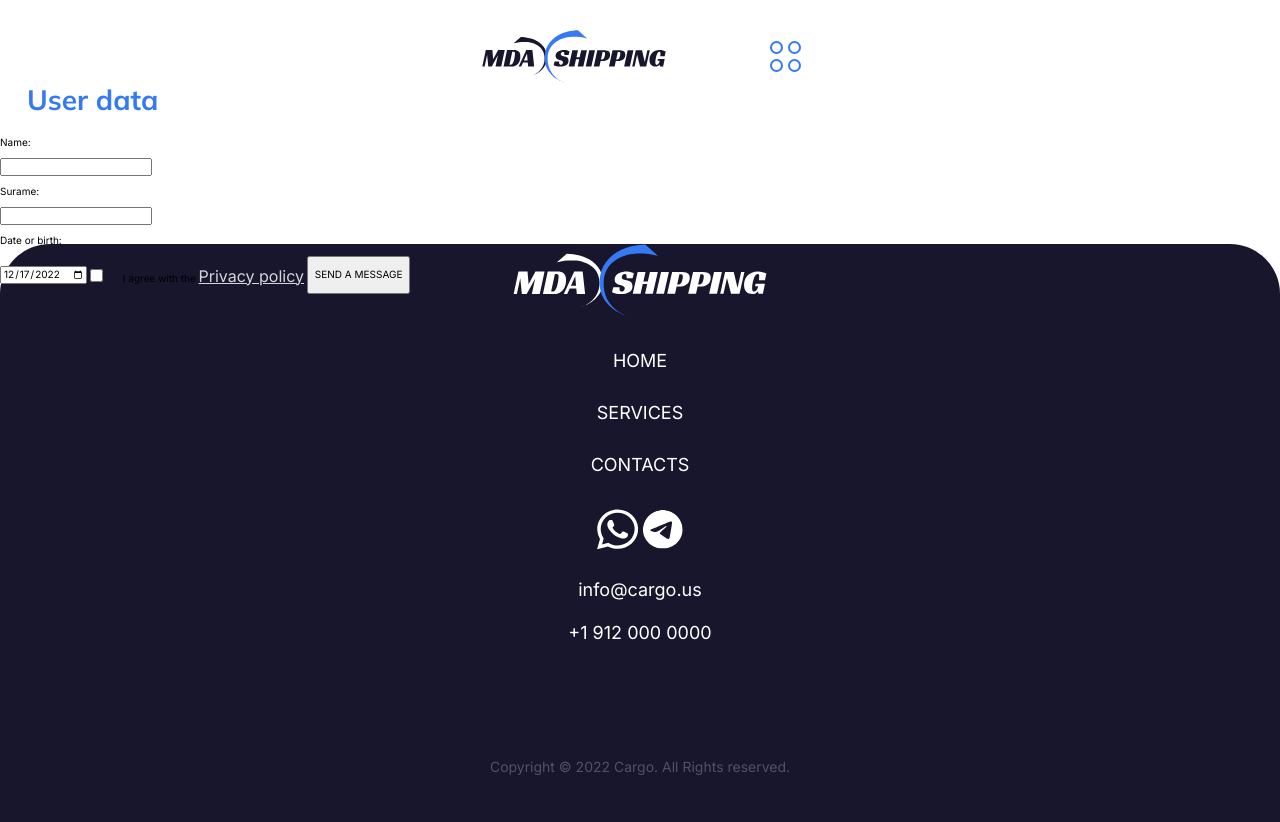
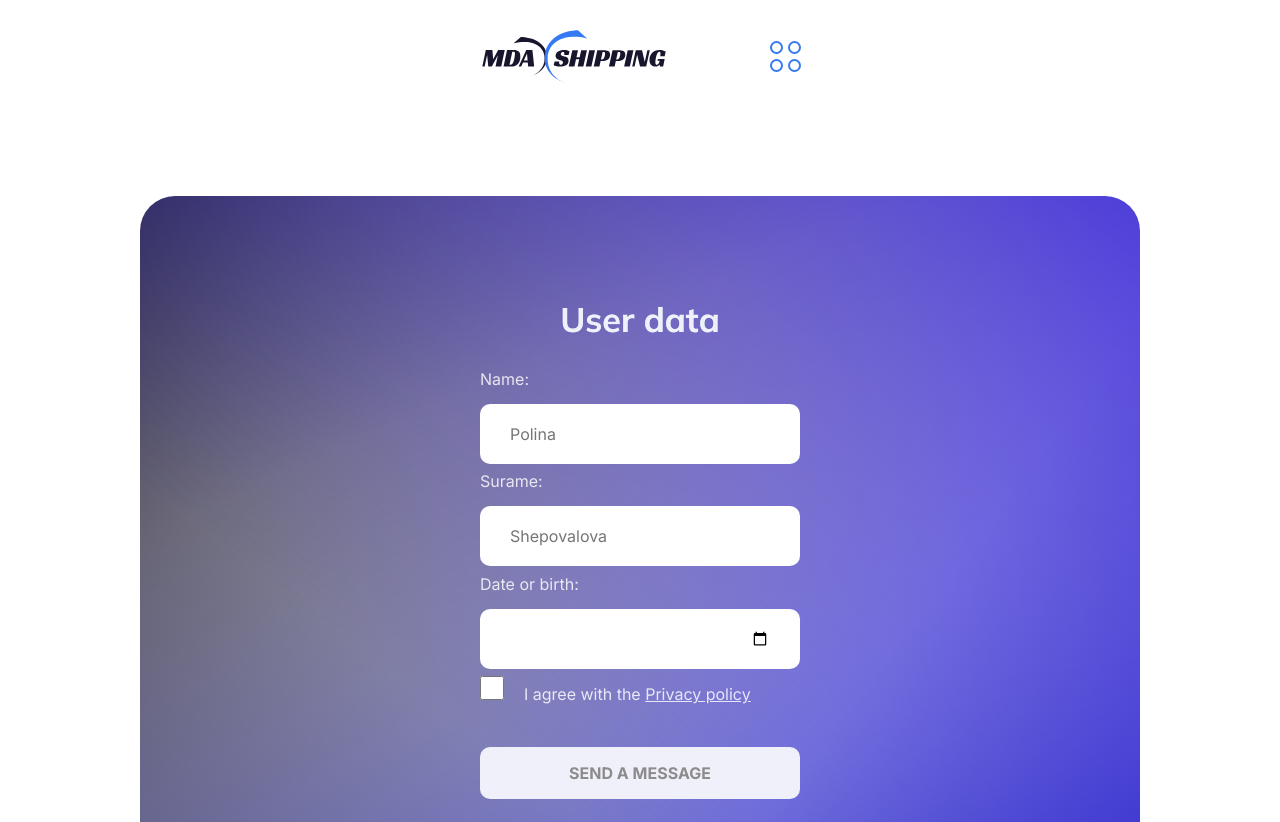
Before and after one commit to shepovnik/web-211-326, a plain HTML site: page form.html in a window 1280 px wide. Shown: the top 822 px of the page. Drawn offline with Linux system fonts and the light colour scheme.

Commit message:
new file:   picture/Group 171.jpg 	new file:   picture/Group 46.jpg     new file: form.html

```diff
--- a/css/style.css
+++ b/css/style.css
@@ -167,6 +167,11 @@ header .nav1{
         display: flex;
         margin-left: 4.9rem;
     }
+    .conto1{
+        display: flex;
+        flex-direction: column;
+        align-items: center;
+    }
     .sec_f{
         height: 36.5rem;
         display: flex;
@@ -212,6 +217,9 @@ header .nav1{
         margin-top: 8.6rem;
         margin-left: 13.1rem;
         margin-bottom: 4.1rem;
+    }
+    .formp1 {
+        padding-left: 0;
     }
 }
 
@@ -268,7 +276,10 @@ h2
     font-family: 'Mulish', sans-serif;
     font-size: 2.8rem;
     font-weight: 700;
-    color: var(--primary-color2);
+    color: transparent;
+	-webkit-background-clip: text;
+	background-clip: text;
+	background-image: linear-gradient(90deg, rgb(10, 32, 158), rgb(198, 233, 240), rgb(26, 162, 167));
     line-height: 2.8rem;
     margin-left: 2.7rem;
     margin-top: 0;
@@ -337,19 +348,21 @@ h2
 .fon_2
 {
     background-color: var(--primary-color2);
-    border-radius: 3.5rem 3.5rem 0rem 0rem;
-    /* height: 95rem; */
+    border-radius: 3.5rem ;
     margin-top:11rem;
     max-width: 198rem;
     display: flex;
     flex-direction: column;
     padding-top: 10.2rem;
 }
+
+
 .wrapper{
     display: flex;
     justify-content: center;
     flex-direction: column;
 }
+
 .h_fon2
 {
     font-family: 'Mulish', sans-serif;
@@ -359,6 +372,17 @@ h2
     line-height: 4.3rem;
     display: flex;
     justify-content: left;
+}
+.h_fon21
+{
+    font-family: 'Mulish', sans-serif;
+    color:  var(--primary-color5);
+    font-weight: 700;
+    font-size: 3.4rem;
+    line-height: 4.3rem;
+    display: flex;
+    justify-content: center;
+    margin-left: 0;
 }
 
 .formp
@@ -373,6 +397,15 @@ h2
     margin-bottom: 3.5rem;
     margin-right: 4.4rem;
 }
+.formp1
+{
+    color: var(--primary-color7);
+    font-size: 1.6rem;
+    line-height: 2rem;
+    border: 0rem;
+    text-align: left;
+    margin: 0 auto 1.5rem;
+}
 .form1
 {
     display: flex;
@@ -386,7 +419,21 @@ h2
     font-size: 1.6rem;
     line-height: 2rem;
 }
-::-webkit-input-placeholder {color: var(--primary-color7);}
+.form11
+{
+    display: flex;
+    flex-direction: column;
+    justify-content: center;
+    padding: 0rem ;
+    margin: 0 auto;
+    gap: 0.75rem;
+    width: 32rem;
+    color: var(--primary-color7);
+    font-size: 1.6rem;
+    line-height: 2rem;
+}
+
+
 
 .form1 input
 {
@@ -397,15 +444,39 @@ h2
     border-radius: 1rem;
     width: 26rem;
     height: 4rem;
+}
+.form11 input
+{
+    color: var(--primary-color7);
+    border: 0;
+    padding: 1rem 3rem;
+    background-color: var(--primary-color3);
+    border-radius: 1rem;
+    width: 26rem;
+    height: 4rem;
 
 }
-.form1 input:not(:checked)+span::before {background-color: #80bdff;}
+
 .form1 textarea
 {
     border: 0;
+    color: var(--primary-color7);
     box-sizing: border-box;
     padding: 1rem 3rem;
     background-color: var(--primary-color8);
+    border-radius: 1rem;
+    max-width: 26rem;
+    min-width: 32rem;
+    min-height: 10rem;
+
+}
+.form11 textarea
+{
+    border: 0;
+    color: var(--primary-color7);
+    box-sizing: border-box;
+    padding: 1rem 3rem;
+    background-color: var(--primary-color3);
     border-radius: 1rem;
     max-width: 26rem;
     min-width: 32rem;
@@ -446,6 +517,19 @@ h2
     margin: 3.5rem 0 2rem 0;
     width: 32rem;
 }
+.form11 button
+{
+    background-color: var(--primary-color5);
+    border-radius: 1rem;
+    border: 0rem;
+    padding: 0rem;
+    color: var(--primary-color6);
+    font-weight: 700;
+    font-size: 1.6rem;
+    line-height: 2rem;
+    margin: 3.5rem 0 2rem 0;
+    width: 32rem;
+}
 
 .send_mt
 {
@@ -458,7 +542,10 @@ h2
 
 .h2
 {
-    color: var(--primary-color2);
+    color: transparent;
+	-webkit-background-clip: text;
+	background-clip: text;
+	background-image: linear-gradient(90deg, rgb(10, 32, 158), rgb(198, 233, 240), rgb(26, 162, 167));
     font-size: 1.8rem;
     font-weight: 700;
     line-height: 2.7rem;
@@ -530,6 +617,14 @@ footer
 .sec_f{
     padding-top: 6.3rem;
 }
+.sec_f1{
+    padding-top: 6.3rem;
+    display: flex;
+    flex-direction: column;
+    background-color: var(--primary-color1);
+    border-radius: 5rem 5rem 0rem 0rem;
+    color: var(--primary-color3);
+}
 .logo-b
 {
     margin: 0 auto;
@@ -592,18 +687,28 @@ footer
     max-width: 137rem;
     margin-left: auto;
     margin-right: auto;
-    /* padding-left: 1.6rem;
-    padding-right: 1.6rem; */
 }
-.sr-only {
-    position: absolute;
-    width: 1px;
-    height: 1px;
-    margin: -1px;
-    border: 0;
-    padding: 0;
-    white-space: nowrap;
-    clip-path: inset(100%);
-    clip: rect(0 0 0 0);
-    overflow: hidden;
+.fon_21
+{
+    background: linear-gradient(217deg, rgba(43, 24, 212, 0.8), rgba(255,0,0,0) 70.71%),
+            linear-gradient(127deg, rgba(5, 2, 29, 0.8), rgba(0,255,0,0) 70.71%),
+            linear-gradient(336deg, rgba(1, 1, 189, 0.8), rgba(0,0,255,0) 70.71%);
+    border-radius: 3.5rem ;
+    margin: 11rem auto;
+    max-width: 100rem;
+    display: flex;
+    flex-direction: column;
+    justify-content: center;
+    padding-top: 10.2rem;
 }
+.wrapper2{
+    display: flex;
+    justify-content: center;
+    flex-direction: column;
+    margin-bottom: 10rem;
+}
+html, body { height: 100%;}
+body > footer {
+    position: sticky;
+    top: 100vh;
+}
```
Also changed, not shown: index.html (+3 -3 lines), picture/Group 171.jpg (added), picture/Group 46.jpg (added).
